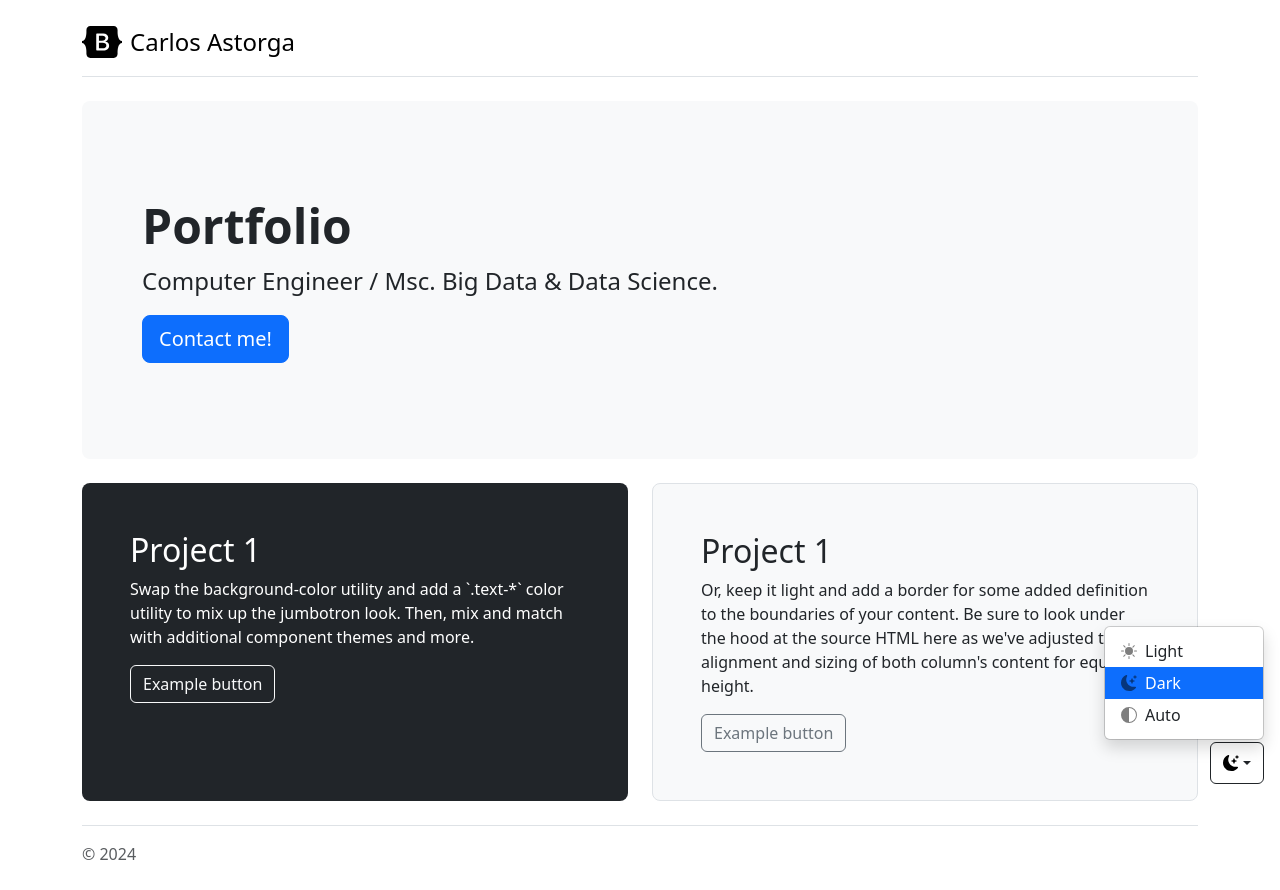
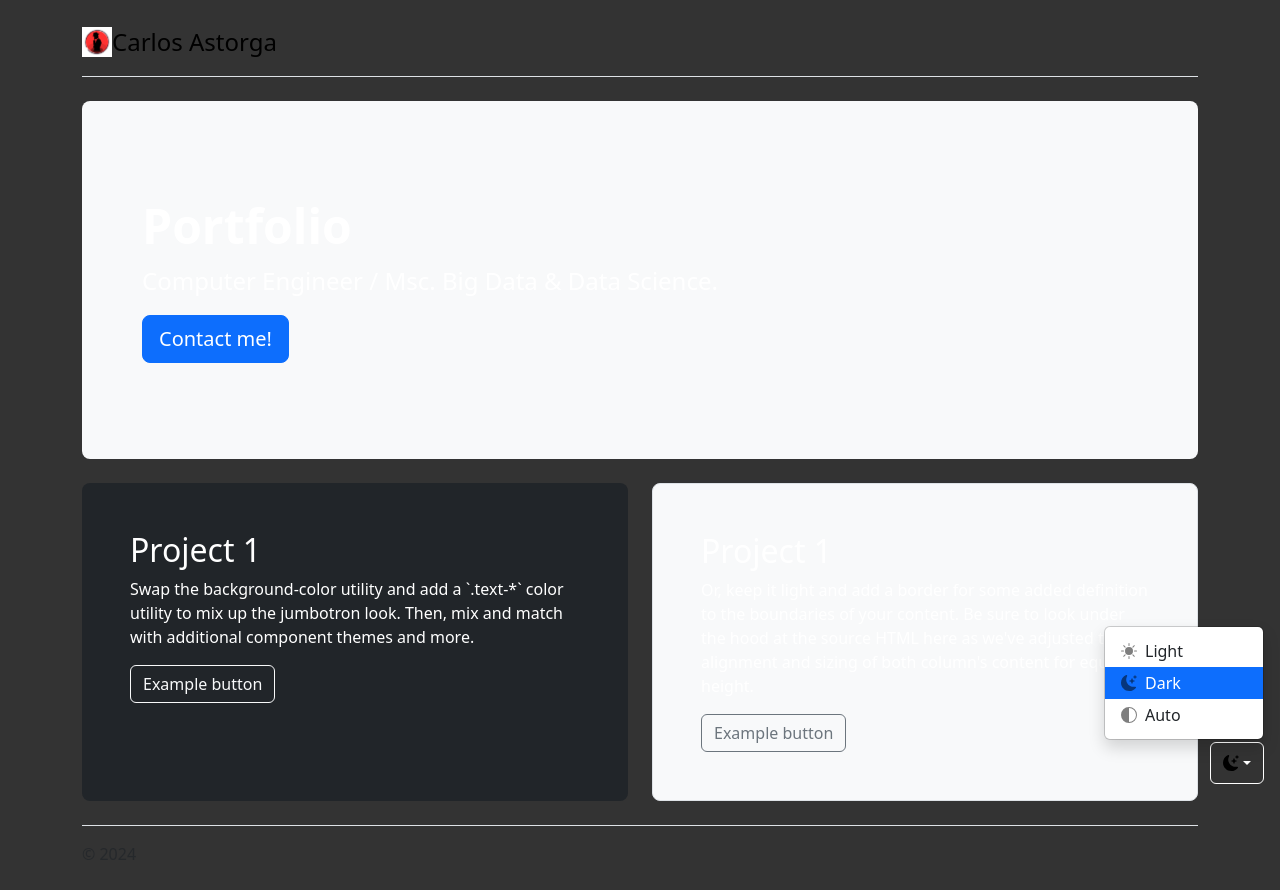
Before and after one commit to xilen0x/xilen0x.github.io, a plain HTML site: page index.html in a window 1280 px wide. Both pictures are taken after a click on the button "Toggle theme". Drawn offline with nearby package versions, Linux system fonts and the light colour scheme.

Commit message:
js y css toggle theme

```diff
--- /dev/null
+++ b/css/style.css
@@ -0,0 +1,9 @@
+body.dark-mode {
+	background-color: #333;
+	color: #fff;
+}
+
+body.light-mode {
+	background-color: #fff;
+	color: #333;
+}
--- a/index.html
+++ b/index.html
@@ -5,11 +5,12 @@
 	<meta charset="UTF-8">
 	<meta name="viewport" content="width=device-width, initial-scale=1.0">
 	<title>Portfolio</title>
+	<link rel="stylesheet" href="css/style.css">
 	<link href="https://cdn.jsdelivr.net/npm/bootstrap@5.3.2/dist/css/bootstrap.min.css" rel="stylesheet"
 		integrity="sha384-T3c6CoIi6uLrA9TneNEoa7RxnatzjcDSCmG1MXxSR1GAsXEV/Dwwykc2MPK8M2HN" crossorigin="anonymous">
 </head>
 
-<body>
+<body class="light-mode">
 	<svg xmlns="http://www.w3.org/2000/svg" class="d-none">
 		<symbol id="check2" viewBox="0 0 16 16">
 			<path
@@ -87,13 +88,8 @@
 		<div class="container py-4">
 			<header class="pb-3 mb-4 border-bottom">
 				<a href="/" class="d-flex align-items-center text-body-emphasis text-decoration-none">
-					<svg xmlns="http://www.w3.org/2000/svg" width="40" height="32" class="me-2" viewBox="0 0 118 94"
-						role="img">
-						<title>Bootstrap</title>
-						<path fill-rule="evenodd" clip-rule="evenodd"
-							d="M24.509 0c-6.733 0-11.715 5.893-11.492 12.284.214 6.14-.064 14.092-2.066 20.577C8.943 39.365 5.547 43.485 0 44.014v5.972c5.547.529 8.943 4.649 10.951 11.153 2.002 6.485 2.28 14.437 2.066 20.577C12.794 88.106 17.776 94 24.51 94H93.5c6.733 0 11.714-5.893 11.491-12.284-.214-6.14.064-14.092 2.066-20.577 2.009-6.504 5.396-10.624 10.943-11.153v-5.972c-5.547-.529-8.934-4.649-10.943-11.153-2.002-6.484-2.28-14.437-2.066-20.577C105.214 5.894 100.233 0 93.5 0H24.508zM80 57.863C80 66.663 73.436 72 62.543 72H44a2 2 0 01-2-2V24a2 2 0 012-2h18.437c9.083 0 15.044 4.92 15.044 12.474 0 5.302-4.01 10.049-9.119 10.88v.277C75.317 46.394 80 51.21 80 57.863zM60.521 28.34H49.948v14.934h8.905c6.884 0 10.68-2.772 10.68-7.727 0-4.643-3.264-7.207-9.012-7.207zM49.948 49.2v16.458H60.91c7.167 0 10.964-2.876 10.964-8.281 0-5.406-3.903-8.178-11.425-8.178H49.948z"
-							fill="currentColor"></path>
-					</svg>
+					<title>Bootstrap</title>
+						<img src="/imgs/logo.png" width="30" height="30" class="d-inline-block align-top" alt="">
 					<span class="fs-4">Carlos Astorga</span>
 				</a>
 			</header>
@@ -131,6 +127,7 @@
 			</footer>
 		</div>
 	</main>
+	<script src="js/script.js"></script>
 	<script src="/docs/5.3/dist/js/bootstrap.bundle.min.js"
 		integrity="sha384-C6RzsynM9kWDrMNeT87bh95OGNyZPhcTNXj1NW7RuBCsyN/o0jlpcV8Qyq46cDfL"
 		crossorigin="anonymous"></script>
--- /dev/null
+++ b/js/script.js
@@ -0,0 +1,20 @@
+document.addEventListener('DOMContentLoaded', function () {
+	const body = document.body;
+	const bdThemeToggle = document.getElementById('bd-theme');
+	const themeText = document.getElementById('bd-theme-text');
+
+	bdThemeToggle.addEventListener('click', function () {
+		// Cambia el modo entre claro y oscuro
+		body.classList.toggle('dark-mode');
+		body.classList.toggle('light-mode');
+
+		// Actualiza el texto del botón y el icono
+		if (body.classList.contains('dark-mode')) {
+			bdThemeToggle.setAttribute('aria-label', 'Toggle theme (light)');
+			themeText.innerText = 'Toggle theme (light)';
+		} else {
+			bdThemeToggle.setAttribute('aria-label', 'Toggle theme (dark)');
+			themeText.innerText = 'Toggle theme (dark)';
+		}
+	});
+});
```
Also changed, not shown: imgs/logo.png (added).
